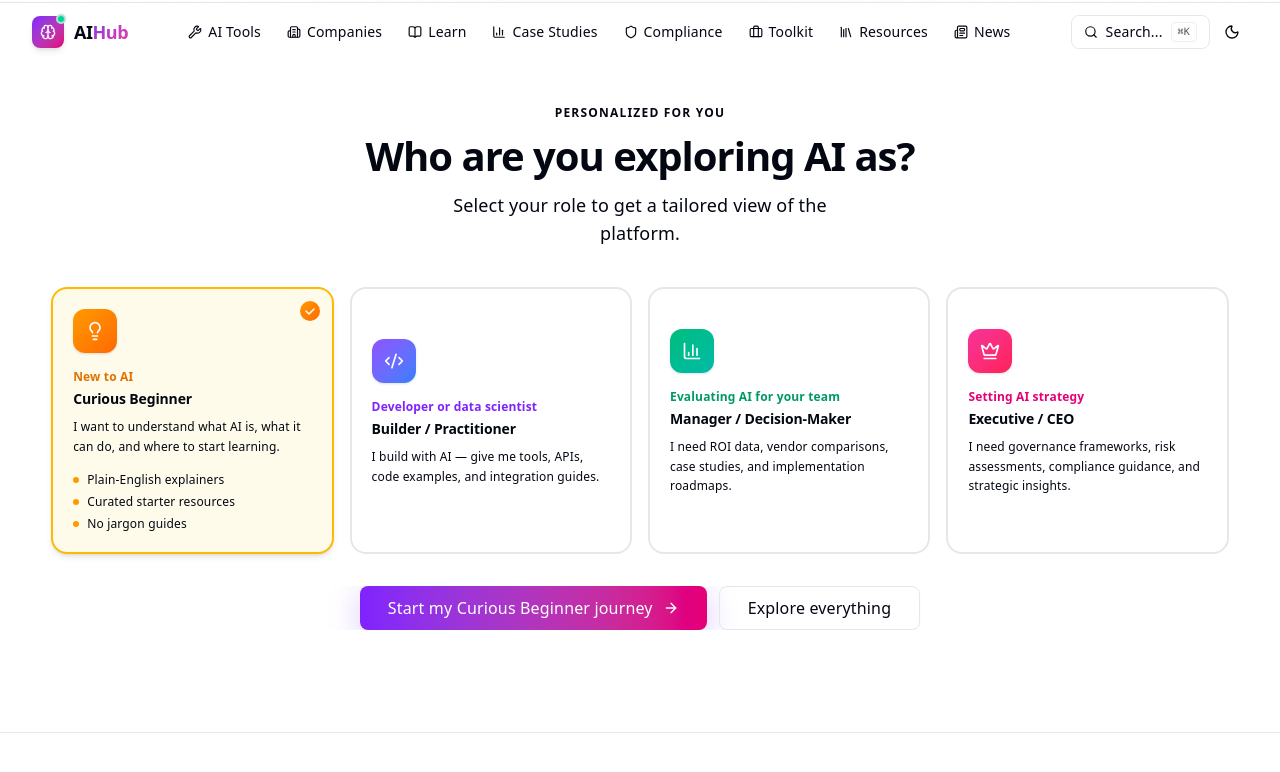
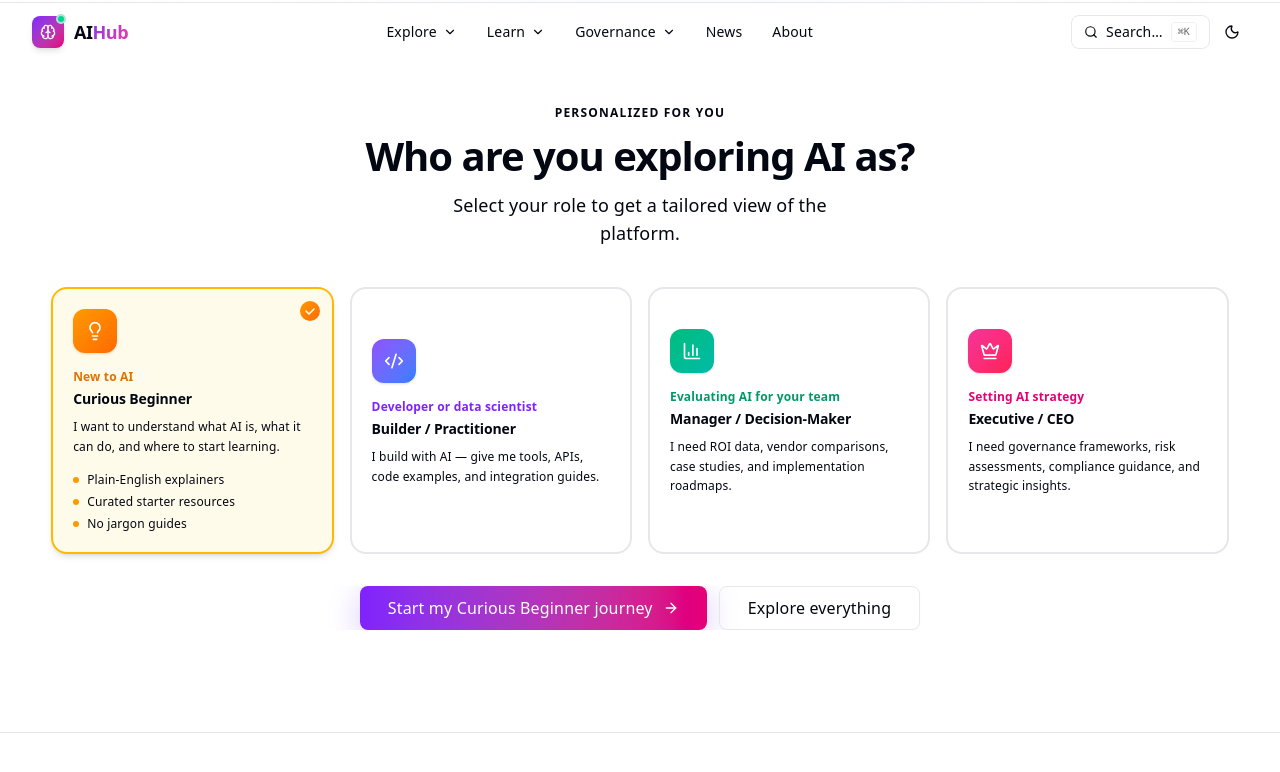
Before and after one commit to SridharSwiss/AI, a Next.js app in the folder ai-hub/: page / in a window 1280 px wide. Both pictures are taken after a click on the button 192 px from the left and 1381 px from the top of the page. Shown: the part 981-1753 px from the top of the page. Built offline with nearby package versions, Linux system fonts and the light colour scheme.

Commit message:
feat: add layout components — navbar mega-menu, footer, hero, persona-selector

```diff
--- a/ai-hub/src/components/layout/footer.tsx
+++ b/ai-hub/src/components/layout/footer.tsx
@@ -30,95 +30,54 @@ const footerLinks = {
 };
 
 const socialLinks = [
-  {
-    href: "https://www.linkedin.com/in/ch-sgande/",
-    label: "LinkedIn",
-    icon: Link2,
-  },
-  {
-    href: "https://sridhar-ai.ch",
-    label: "Website",
-    icon: Globe,
-  },
+  { href: "https://www.linkedin.com/in/ch-sgande/", label: "LinkedIn", icon: Link2 },
+  { href: "https://sridhar-ai.ch", label: "Website", icon: Globe },
 ];
 
 export function Footer() {
   return (
     <footer className="border-t border-border/50 bg-muted/20 dark:bg-muted/10">
       <div className="container-site py-16">
-
-        {/* Main grid */}
         <div className="grid grid-cols-2 md:grid-cols-3 lg:grid-cols-6 gap-x-8 gap-y-12">
-
-          {/* Brand col (spans 2 on lg) */}
           <div className="col-span-2">
             <Link href="/" className="inline-flex items-center gap-2.5 mb-5 group">
               <div className="w-8 h-8 rounded-lg bg-gradient-to-br from-violet-600 to-pink-600 flex items-center justify-center shadow-sm group-hover:shadow-violet-500/30 transition-shadow duration-300">
                 <Brain className="w-4 h-4 text-white" />
               </div>
-              <span className="font-bold text-lg tracking-tight">
-                AI<span className="gradient-text">Hub</span>
-              </span>
+              <span className="font-bold text-lg tracking-tight">AI<span className="gradient-text">Hub</span></span>
             </Link>
             <p className="text-sm text-muted-foreground leading-relaxed mb-6 max-w-xs">
-              The all-in-one AI knowledge platform for everyone from curious
-              beginners to C-suite executives navigating the AI landscape.
+              The all-in-one AI knowledge platform for everyone from curious beginners to C-suite executives navigating the AI landscape.
             </p>
             <div className="flex items-center gap-2">
               {socialLinks.map(({ href, label, icon: Icon }) => (
-                <a
-                  key={label}
-                  href={href}
-                  target="_blank"
-                  rel="noopener noreferrer"
-                  aria-label={label}
-                  className="w-8 h-8 rounded-lg border border-border/60 flex items-center justify-center text-muted-foreground hover:text-foreground hover:border-border hover:bg-accent transition-all duration-200"
-                >
+                <a key={label} href={href} target="_blank" rel="noopener noreferrer" aria-label={label}
+                  className="w-8 h-8 rounded-lg border border-border/60 flex items-center justify-center text-muted-foreground hover:text-foreground hover:border-border hover:bg-accent transition-all duration-200">
                   <Icon className="w-3.5 h-3.5" />
                 </a>
               ))}
             </div>
           </div>
-
-          {/* Link columns */}
           {Object.entries(footerLinks).map(([category, links]) => (
             <div key={category}>
               <h3 className="text-sm font-semibold mb-4 tracking-tight">{category}</h3>
               <ul className="space-y-2.5">
                 {links.map((link) => (
                   <li key={link.href}>
-                    <Link
-                      href={link.href}
-                      className="text-sm text-muted-foreground hover:text-foreground transition-colors duration-150"
-                    >
-                      {link.label}
-                    </Link>
+                    <Link href={link.href} className="text-sm text-muted-foreground hover:text-foreground transition-colors duration-150">{link.label}</Link>
                   </li>
                 ))}
               </ul>
             </div>
           ))}
         </div>
-
-        {/* Bottom bar */}
         <div className="mt-14 pt-8 border-t border-border/40 flex flex-col sm:flex-row items-center justify-between gap-4">
           <p className="text-xs text-muted-foreground">
             © {new Date().getFullYear()} AIHub by Sridhar Gande. Curated for educational purposes — always verify with official sources.
           </p>
           <div className="flex items-center gap-5">
-            {[
-              { label: "About",      href: "/about" },
-              { label: "Contribute", href: "/contribute" },
-              { label: "Privacy",    href: "/privacy" },
-              { label: "News",       href: "/news" },
-            ].map(({ label, href }) => (
-              <Link
-                key={href}
-                href={href}
-                className="text-xs text-muted-foreground hover:text-foreground transition-colors duration-150"
-              >
-                {label}
-              </Link>
+            {[{ label: "About", href: "/about" }, { label: "Contribute", href: "/contribute" }, { label: "Privacy", href: "/privacy" }, { label: "News", href: "/news" }].map(({ label, href }) => (
+              <Link key={href} href={href} className="text-xs text-muted-foreground hover:text-foreground transition-colors duration-150">{label}</Link>
             ))}
           </div>
         </div>
--- a/ai-hub/src/components/layout/navbar.tsx
+++ b/ai-hub/src/components/layout/navbar.tsx
@@ -1,49 +1,123 @@
 "use client";
 
-import React, { useState, useEffect, useCallback } from "react";
+import React, { useState, useEffect, useCallback, useRef } from "react";
 import Link from "next/link";
 import { usePathname } from "next/navigation";
 import {
-  Brain,
-  Menu,
-  X,
-  Search,
-  Sun,
-  Moon,
-  Wrench,
-  BookOpen,
-  Building2,
-  BarChart3,
-  Shield,
-  Briefcase,
-  Library,
-  Newspaper,
+  Brain, Menu, X, Search, Sun, Moon,
+  Wrench, BookOpen, Building2, BarChart3, Shield, Briefcase,
+  Library, Newspaper, ChevronDown, ArrowRight,
+  Zap, GraduationCap, BookMarked, PlayCircle,
+  Scale, FileCheck, Globe, AlertTriangle,
+  TrendingUp, FlaskConical, Layers, Users,
 } from "lucide-react";
 import { cn } from "@/lib/utils";
 import { Button } from "@/components/ui/button";
 import { useTheme } from "next-themes";
 
-const navItems = [
-  { label: "AI Tools",         href: "/tools",             icon: Wrench,    description: "Discover and compare AI tools" },
-  { label: "Companies",        href: "/companies",         icon: Building2, description: "AI company profiles & products" },
-  { label: "Learn",            href: "/learn",             icon: BookOpen,  description: "Courses, guides & certifications" },
-  { label: "Case Studies",     href: "/case-studies",      icon: BarChart3, description: "Real-world AI implementations" },
-  { label: "Compliance",       href: "/compliance",        icon: Shield,    description: "Regulatory guidance & frameworks" },
-  { label: "Toolkit",          href: "/consulting-toolkit",icon: Briefcase, description: "Playbooks & implementation guides" },
-  { label: "Resources",        href: "/resource-library",  icon: Library,   description: "Whitepapers & public documents" },
-  { label: "News",             href: "/news",              icon: Newspaper, description: "Live AI news from 20+ sources" },
-];
+/* ── Mega-menu data ─────────────────────────────────────── */
+const megaMenus = {
+  explore: {
+    label: "Explore",
+    items: [
+      { icon: Wrench,    label: "AI Tools",    desc: "82+ tools, compared",        href: "/tools",        color: "text-violet-500", bg: "bg-violet-500/8" },
+      { icon: Building2, label: "Companies",   desc: "Vendors & AI startups",      href: "/companies",    color: "text-blue-500",   bg: "bg-blue-500/8" },
+      { icon: BarChart3, label: "Case Studies",desc: "Real-world outcomes",        href: "/case-studies", color: "text-amber-500",  bg: "bg-amber-500/8" },
+      { icon: Newspaper, label: "News",        desc: "Live feed from 20+ sources", href: "/news",         color: "text-sky-500",    bg: "bg-sky-500/8" },
+    ],
+    featured: {
+      label: "Just added",
+      title: "EU AI Act Compliance Guide",
+      desc: "Understand what the world's first AI law means for your organization.",
+      href: "/compliance/eu-ai-act",
+    },
+  },
+  learn: {
+    label: "Learn",
+    items: [
+      { icon: GraduationCap, label: "Courses & Certifications", desc: "Structured learning paths",   href: "/learn#certifications", color: "text-emerald-500", bg: "bg-emerald-500/8" },
+      { icon: PlayCircle,    label: "Video Guides",             desc: "YouTube & free tutorials",    href: "/learn#youtube",        color: "text-red-500",     bg: "bg-red-500/8" },
+      { icon: BookMarked,    label: "Books & Reading",          desc: "Essential AI reading list",   href: "/learn#books",          color: "text-purple-500",  bg: "bg-purple-500/8" },
+      { icon: Library,       label: "Resource Library",         desc: "Whitepapers & reports",      href: "/resource-library",    color: "text-indigo-500",  bg: "bg-indigo-500/8" },
+    ],
+    featured: null,
+  },
+  governance: {
+    label: "Governance",
+    items: [
+      { icon: Scale,     label: "Compliance Frameworks", desc: "EU AI Act, GDPR, NIST & more",      href: "/compliance",                     color: "text-rose-500",   bg: "bg-rose-500/8" },
+      { icon: Briefcase, label: "Consulting Toolkit",    desc: "Playbooks & templates",              href: "/consulting-toolkit",             color: "text-pink-500",   bg: "bg-pink-500/8" },
+      { icon: FileCheck, label: "Risk Assessment",       desc: "Evaluate AI risk systematically",   href: "/consulting-toolkit#assessment",  color: "text-orange-500", bg: "bg-orange-500/8" },
+      { icon: Globe,     label: "Global Regulations",    desc: "Multi-jurisdiction coverage",       href: "/compliance#jurisdictions",       color: "text-teal-500",   bg: "bg-teal-500/8" },
+    ],
+    featured: null,
+  },
+};
+
+type MenuKey = keyof typeof megaMenus;
+
+function DropdownPanel({ menuKey, isOpen }: { menuKey: MenuKey; isOpen: boolean }) {
+  const menu = megaMenus[menuKey];
+  return (
+    <div
+      className={cn(
+        "absolute top-full left-1/2 -translate-x-1/2 mt-2 w-[640px]",
+        "glass rounded-2xl border border-border/60",
+        "shadow-[var(--shadow-xl)] overflow-hidden",
+        "origin-top transition-all duration-200 ease-[cubic-bezier(0.16,1,0.3,1)]",
+        isOpen
+          ? "opacity-100 scale-100 translate-y-0 pointer-events-auto"
+          : "opacity-0 scale-[0.97] -translate-y-2 pointer-events-none"
+      )}
+    >
+      <div className="p-5 grid grid-cols-2 gap-1">
+        <div className="col-span-2 grid grid-cols-2 gap-1">
+          {menu.items.map((item) => (
+            <Link
+              key={item.href}
+              href={item.href}
+              className="group flex items-start gap-3 p-3 rounded-xl hover:bg-accent/60 transition-colors duration-150"
+            >
+              <div className={cn("w-9 h-9 rounded-lg flex items-center justify-center flex-shrink-0 mt-0.5", item.bg)}>
+                <item.icon className={cn("w-4.5 h-4.5", item.color)} />
+              </div>
+              <div className="min-w-0">
+                <div className="text-sm font-semibold text-foreground group-hover:text-primary transition-colors">{item.label}</div>
+                <div className="text-xs text-muted-foreground mt-0.5 leading-snug">{item.desc}</div>
+              </div>
+            </Link>
+          ))}
+        </div>
+        {menu.featured && (
+          <div className="col-span-2 mt-1 pt-3 border-t border-border/50">
+            <Link
+              href={menu.featured.href}
+              className="flex items-center justify-between gap-4 p-3 rounded-xl bg-primary/5 hover:bg-primary/10 border border-primary/10 transition-colors group"
+            >
+              <div>
+                <p className="text-xs font-semibold text-primary mb-0.5">{menu.featured.label}</p>
+                <p className="text-sm font-semibold text-foreground">{menu.featured.title}</p>
+                <p className="text-xs text-muted-foreground mt-0.5">{menu.featured.desc}</p>
+              </div>
+              <ArrowRight className="w-4 h-4 text-primary flex-shrink-0 group-hover:translate-x-0.5 transition-transform" />
+            </Link>
+          </div>
+        )}
+      </div>
+    </div>
+  );
+}
 
 export function Navbar() {
-  const [isOpen, setIsOpen]   = useState(false);
+  const [openMenu, setOpenMenu] = useState<MenuKey | null>(null);
+  const [mobileOpen, setMobileOpen] = useState(false);
   const [scrolled, setScrolled] = useState(false);
   const pathname = usePathname();
   const { theme, setTheme } = useTheme();
   const [mounted, setMounted] = useState(false);
+  const closeTimer = useRef<ReturnType<typeof setTimeout> | null>(null);
 
-  const handleScroll = useCallback(() => {
-    setScrolled(window.scrollY > 16);
-  }, []);
+  const handleScroll = useCallback(() => setScrolled(window.scrollY > 16), []);
 
   useEffect(() => {
     setMounted(true);
@@ -51,175 +125,140 @@ export function Navbar() {
     return () => window.removeEventListener("scroll", handleScroll);
   }, [handleScroll]);
 
-  /* Close mobile menu on route change */
-  useEffect(() => { setIsOpen(false); }, [pathname]);
+  useEffect(() => { setMobileOpen(false); setOpenMenu(null); }, [pathname]);
 
-  const isActive = (href: string) =>
-    pathname === href || pathname.startsWith(href + "/");
+  const openDropdown = (key: MenuKey) => {
+    if (closeTimer.current) clearTimeout(closeTimer.current);
+    setOpenMenu(key);
+  };
+
+  const closeDropdown = () => {
+    closeTimer.current = setTimeout(() => setOpenMenu(null), 120);
+  };
+
+  const isGroupActive = (key: MenuKey) => {
+    const hrefs = megaMenus[key].items.map((i) => i.href);
+    return hrefs.some((h) => pathname === h || pathname.startsWith(h.split("#")[0] + "/"));
+  };
 
   return (
     <header
       className={cn(
         "fixed top-0 left-0 right-0 z-50",
-        "transition-[background-color,border-color,box-shadow,backdrop-filter]",
-        "duration-300 ease-out",
-        scrolled
-          ? "glass border-b border-border/40 shadow-sm"
-          : "bg-transparent"
+        "transition-[background-color,border-color,box-shadow,backdrop-filter] duration-300",
+        scrolled ? "glass border-b border-border/40 shadow-sm" : "bg-transparent"
       )}
     >
       <nav className="max-w-[1280px] mx-auto px-4 sm:px-6 lg:px-8">
         <div className="flex items-center justify-between h-16">
-
-          {/* ── Logo ──────────────────────────────────── */}
-          <Link href="/" className="flex items-center gap-2.5 group">
+          <Link href="/" className="flex items-center gap-2.5 group flex-shrink-0">
             <div className="relative">
               <div className="w-8 h-8 rounded-lg bg-gradient-to-br from-violet-600 to-pink-600 flex items-center justify-center shadow-md group-hover:shadow-violet-500/40 transition-shadow duration-300">
                 <Brain className="w-4 h-4 text-white" />
               </div>
-              <div className="absolute -top-0.5 -right-0.5 w-2.5 h-2.5 bg-emerald-400 rounded-full border-2 border-background">
+              <span className="absolute -top-0.5 -right-0.5 w-2.5 h-2.5 bg-emerald-400 rounded-full border-2 border-background">
                 <span className="absolute inset-0 rounded-full bg-emerald-400 animate-ping opacity-75" />
+              </span>
             </div>
-            </div>
-            <span className="font-bold text-lg tracking-tight">
-              AI<span className="gradient-text">Hub</span>
-            </span>
+            <span className="font-bold text-lg tracking-tight">AI<span className="gradient-text">Hub</span></span>
           </Link>
 
-          {/* ── Desktop nav ───────────────────────────── */}
-          <div className="hidden lg:flex items-center gap-0.5">
-            {navItems.map((item) => {
-              const active = isActive(item.href);
-              return (
+          <div className="hidden lg:flex items-center gap-0.5 relative">
+            {(Object.keys(megaMenus) as MenuKey[]).map((key) => (
+              <div key={key} className="relative" onMouseEnter={() => openDropdown(key)} onMouseLeave={closeDropdown}>
+                <button
+                  className={cn(
+                    "flex items-center gap-1.5 px-3.5 py-2 rounded-lg text-sm font-medium",
+                    "transition-colors duration-150 outline-none",
+                    "focus-visible:ring-2 focus-visible:ring-ring",
+                    isGroupActive(key) || openMenu === key
+                      ? "text-foreground bg-accent/70"
+                      : "text-muted-foreground hover:text-foreground hover:bg-accent/50"
+                  )}
+                >
+                  {megaMenus[key].label}
+                  <ChevronDown className={cn("w-3.5 h-3.5 transition-transform duration-200", openMenu === key ? "rotate-180" : "")} />
+                </button>
+                <DropdownPanel menuKey={key} isOpen={openMenu === key} />
+              </div>
+            ))}
+            {[{ label: "News", href: "/news" }, { label: "About", href: "/about" }].map((item) => (
               <Link
                 key={item.href}
                 href={item.href}
                 className={cn(
-                    "relative flex items-center gap-1.5 px-3 py-2 rounded-lg text-sm font-medium",
-                    "transition-colors duration-200",
-                    active
-                      ? "text-primary bg-primary/8"
-                      : "text-muted-foreground hover:text-foreground hover:bg-accent/70"
+                  "px-3.5 py-2 rounded-lg text-sm font-medium transition-colors duration-150",
+                  pathname === item.href ? "text-foreground bg-accent/70" : "text-muted-foreground hover:text-foreground hover:bg-accent/50"
                 )}
               >
-                  <item.icon className="w-3.5 h-3.5" />
                 {item.label}
-                  {/* Active indicator */}
-                  {active && (
-                    <span className="absolute bottom-1 left-1/2 -translate-x-1/2 w-4 h-0.5 rounded-full bg-primary" />
-                  )}
               </Link>
-              );
-            })}
+            ))}
           </div>
 
-          {/* ── Right actions ─────────────────────────── */}
           <div className="flex items-center gap-1.5">
             <Link
               href="/search"
               className={cn(
                 "hidden sm:flex items-center gap-2 px-3 py-1.5 rounded-lg",
-                "border border-border/60 bg-muted/40 text-muted-foreground text-sm",
+                "border border-border/60 bg-background/60 text-muted-foreground text-sm",
                 "hover:bg-accent hover:text-foreground hover:border-border",
-                "transition-all duration-200"
+                "transition-all duration-150 backdrop-blur-sm"
               )}
             >
               <Search className="w-3.5 h-3.5" />
-              <span className="hidden md:inline">Search...</span>
-              <kbd className="hidden md:inline-flex h-5 select-none items-center rounded border border-border/60 bg-muted/60 px-1.5 font-mono text-[10px] opacity-70">
-                ⌘K
-              </kbd>
+              <span className="hidden md:inline text-muted-foreground/80">Search…</span>
+              <kbd className="hidden md:inline-flex h-5 select-none items-center rounded border border-border/50 bg-muted/60 px-1.5 font-mono text-[10px] opacity-60">⌘K</kbd>
             </Link>
-
             {mounted && (
-              <Button
-                variant="ghost"
-                size="icon"
-                onClick={() => setTheme(theme === "dark" ? "light" : "dark")}
-                aria-label="Toggle theme"
-                className="h-8 w-8 btn-press"
-              >
-                {theme === "dark" ? (
-                  <Sun className="w-4 h-4" />
-                ) : (
-                  <Moon className="w-4 h-4" />
-                )}
+              <Button variant="ghost" size="icon" onClick={() => setTheme(theme === "dark" ? "light" : "dark")} aria-label="Toggle theme" className="h-8 w-8 btn-press">
+                {theme === "dark" ? <Sun className="w-4 h-4" /> : <Moon className="w-4 h-4" />}
               </Button>
             )}
-
-            <Button
-              variant="ghost"
-              size="icon"
-              className="lg:hidden h-8 w-8 btn-press"
-              onClick={() => setIsOpen(!isOpen)}
-              aria-label={isOpen ? "Close menu" : "Open menu"}
-              aria-expanded={isOpen}
-            >
-              <span className={cn("transition-all duration-200", isOpen ? "opacity-0 scale-90 absolute" : "opacity-100 scale-100")}>
-                <Menu className="w-4 h-4" />
-              </span>
-              <span className={cn("transition-all duration-200", isOpen ? "opacity-100 scale-100" : "opacity-0 scale-90 absolute")}>
-                <X className="w-4 h-4" />
-              </span>
+            <Button variant="ghost" size="icon" className="lg:hidden h-8 w-8 btn-press" onClick={() => setMobileOpen(!mobileOpen)} aria-label={mobileOpen ? "Close menu" : "Open menu"}>
+              <div className="relative w-4 h-4">
+                <span className={cn("absolute inset-0 flex items-center justify-center transition-all duration-200", mobileOpen ? "opacity-0 rotate-90 scale-75" : "opacity-100")}><Menu className="w-4 h-4" /></span>
+                <span className={cn("absolute inset-0 flex items-center justify-center transition-all duration-200", mobileOpen ? "opacity-100" : "opacity-0 -rotate-90 scale-75")}><X className="w-4 h-4" /></span>
+              </div>
             </Button>
           </div>
         </div>
 
-        {/* ── Mobile menu ───────────────────────────── */}
-        <div
-          className={cn(
-            "lg:hidden overflow-hidden",
-            "transition-[max-height,opacity] duration-300 ease-[cubic-bezier(0.16,1,0.3,1)]",
-            isOpen ? "max-h-[600px] opacity-100" : "max-h-0 opacity-0"
-          )}
-        >
-          <div className="py-3 border-t border-border/50">
-            <div className="flex flex-col gap-0.5">
-              {navItems.map((item, i) => {
-                const active = isActive(item.href);
-                return (
+        <div className={cn("lg:hidden overflow-hidden", "transition-[max-height,opacity] duration-300 ease-[cubic-bezier(0.16,1,0.3,1)]", mobileOpen ? "max-h-[640px] opacity-100" : "max-h-0 opacity-0")}>
+          <div className="py-3 border-t border-border/40 space-y-4">
+            {(Object.entries(megaMenus) as [MenuKey, typeof megaMenus[MenuKey]][]).map(([key, menu], groupIdx) => (
+              <div key={key}>
+                <p className="px-4 text-[11px] font-semibold uppercase tracking-widest text-muted-foreground/60 mb-1">{menu.label}</p>
+                <div className="space-y-0.5">
+                  {menu.items.map((item, i) => (
                     <Link
                       key={item.href}
                       href={item.href}
-                    onClick={() => setIsOpen(false)}
+                      onClick={() => setMobileOpen(false)}
                       className={cn(
-                      "flex items-center gap-3 px-4 py-3 rounded-xl text-sm font-medium",
+                        "flex items-center gap-3 px-4 py-2.5 rounded-xl text-sm font-medium",
                         "transition-all duration-200",
-                      /* Stagger entrance via CSS delay when menu opens */
-                      "opacity-0 translate-y-2",
-                      isOpen && "opacity-100 translate-y-0",
-                      active
+                        "opacity-0 translate-x-2",
+                        mobileOpen && "opacity-100 translate-x-0",
+                        pathname === item.href || pathname.startsWith(item.href.split("#")[0] + "/")
                           ? "text-primary bg-primary/8"
-                        : "text-muted-foreground hover:text-foreground hover:bg-accent/70"
+                          : "text-muted-foreground hover:text-foreground hover:bg-accent/60"
                       )}
-                    style={{
-                      transitionDelay: isOpen ? `${i * 40}ms` : "0ms",
-                    }}
+                      style={{ transitionDelay: mobileOpen ? `${(groupIdx * 4 + i) * 35}ms` : "0ms" }}
                     >
-                    <div className={cn(
-                      "w-8 h-8 rounded-lg flex items-center justify-center flex-shrink-0",
-                      active ? "bg-primary/10" : "bg-muted"
-                    )}>
-                      <item.icon className="w-4 h-4" />
+                      <div className={cn("w-7 h-7 rounded-lg flex items-center justify-center flex-shrink-0", item.bg)}>
+                        <item.icon className={cn("w-3.5 h-3.5", item.color)} />
                       </div>
-                    <div>
-                      <div className="font-medium text-foreground">{item.label}</div>
-                      <div className="text-xs text-muted-foreground">{item.description}</div>
+                      {item.label}
+                    </Link>
+                  ))}
                 </div>
-                  </Link>
-                );
-              })}
               </div>
-
-            {/* Mobile search */}
-            <div className="mt-3 px-2 pb-1">
-              <Link
-                href="/search"
-                onClick={() => setIsOpen(false)}
-                className="flex items-center gap-2 w-full px-4 py-3 rounded-xl border border-border/60 bg-muted/50 text-muted-foreground text-sm hover:bg-accent transition-colors"
-              >
+            ))}
+            <div className="px-3 pt-1 pb-2">
+              <Link href="/search" onClick={() => setMobileOpen(false)} className="flex items-center gap-2 w-full px-4 py-3 rounded-xl border border-border/60 bg-muted/40 text-muted-foreground text-sm hover:bg-accent transition-colors">
                 <Search className="w-4 h-4" />
-                Search everything...
+                Search everything…
               </Link>
             </div>
           </div>
```
Also changed, not shown: ai-hub/src/components/home/hero.tsx (+7 -45 lines), ai-hub/src/components/home/persona-selector.tsx (+11 -66 lines). Lines whose indentation alone changed are shown as unchanged.
